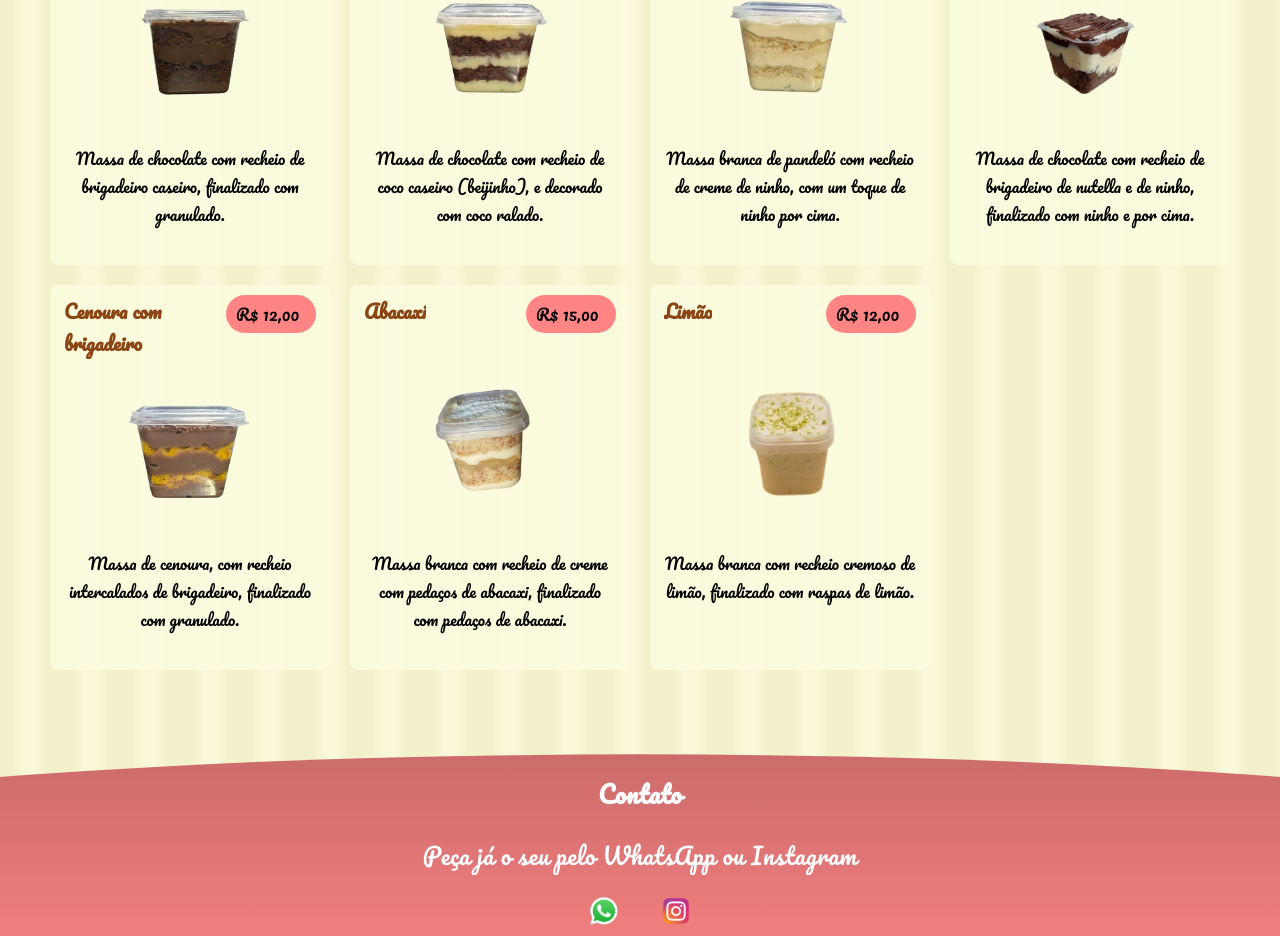
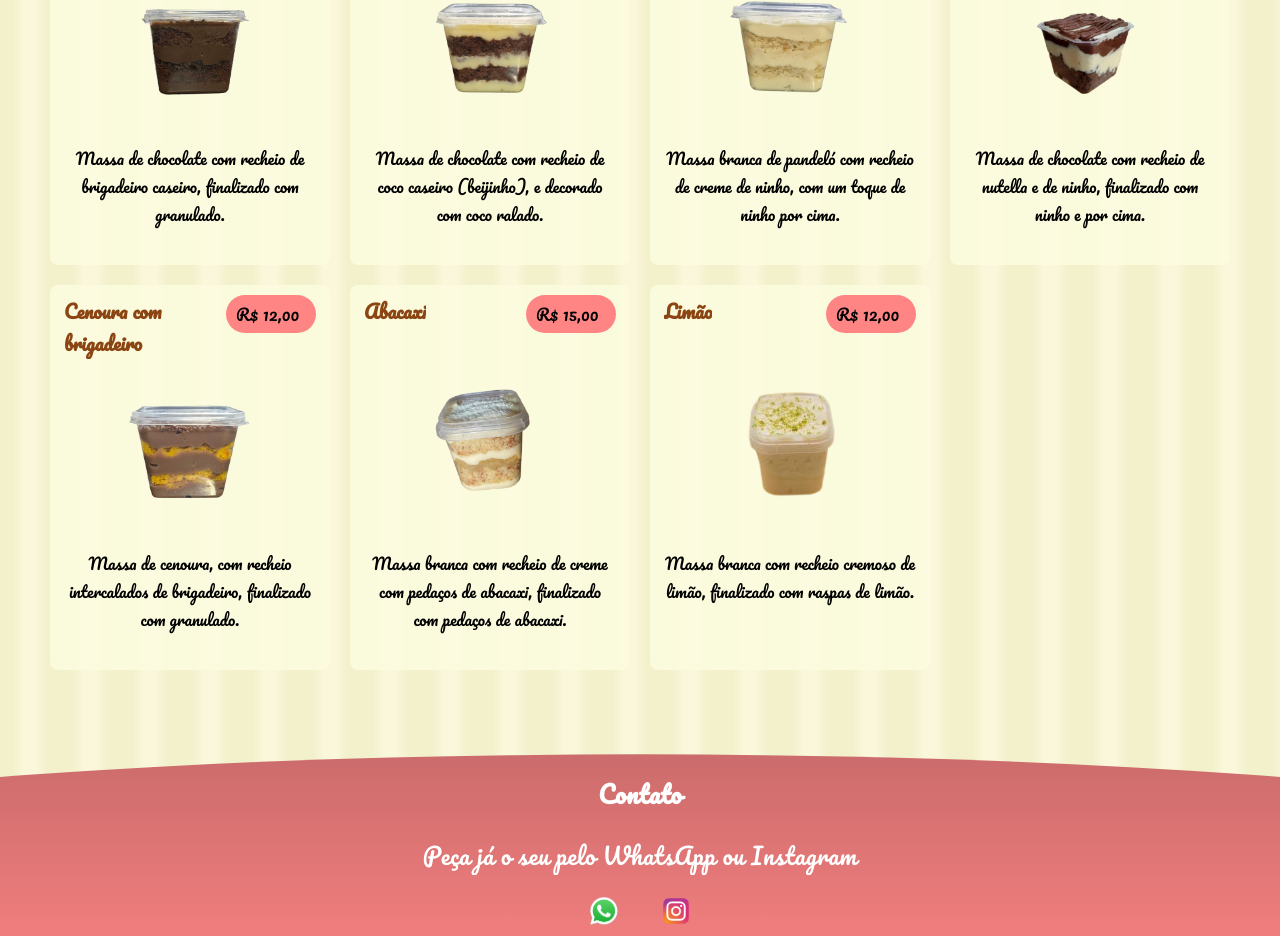
Before and after one commit to Kaue-Cilento/siteBolo, an Angular app: page / in a window 1280 px wide. Shown: the part 859-1795 px from the top of the page. Built offline with nearby package versions, Linux system fonts and the light colour scheme; a web font is replaced by a local one.

Commit message:
Ninhotella atualizado

```diff
--- a/src/app/app.component.html
+++ b/src/app/app.component.html
@@ -65,7 +65,7 @@
         </div>
         <img class="img-bolo" src="../assets/Nutella.jpg" alt="" />
         <p class="descricao">
-          Massa de chocolate com recheio de brigadeiro de nutella e de ninho,
+          Massa de chocolate com recheio de nutella e de ninho,
           finalizado com ninho e por cima.
         </p>
       </div>
```
